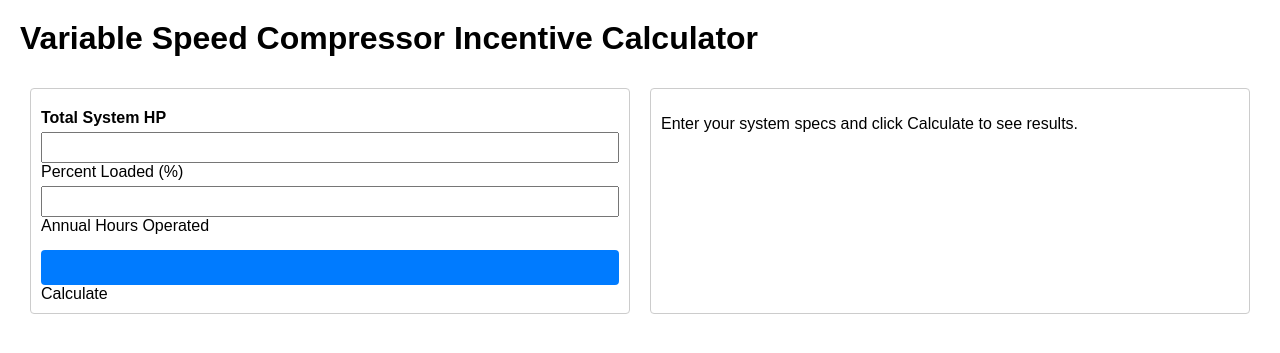
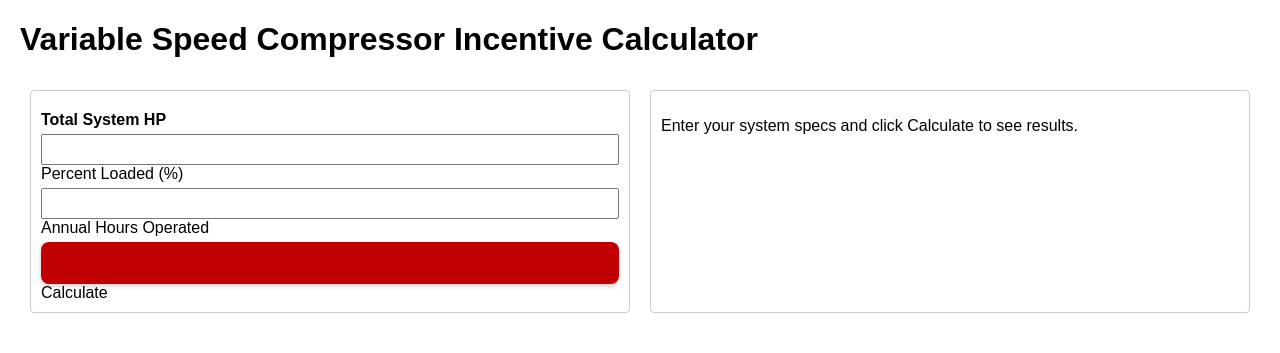
Before and after one commit to compressorman1/vsc-incentive-calculator, a Flask app: page / in a window 1280 px wide. Shown: the top 353 px of the page. Run offline with Flask 3, Linux system fonts and the light colour scheme.

Commit message:
Update index.html

```diff
--- a/templates/index.html
+++ b/templates/index.html
@@ -10,8 +10,20 @@
     .form, .summary { flex: 1 1 300px; padding: 10px; border: 1px solid #ccc; border-radius: 4px; margin: 10px; }
     label { display: block; margin-top: 10px; font-weight: bold; }
     input { width: 100%; padding: 6px; margin-top: 5px; box-sizing: border-box; }
-    .btn { margin-top: 15px; padding: 10px 20px; border: none; background-color: #007bff; color: white; border-radius: 4px; cursor: pointer; }
-    .btn:hover { background-color: #0056b3; }
+    .btn {
+  width: 100%;
+  padding: 12px;
+  background: #C00000;       /* CFM brand red */
+  color: #fff;
+  border: none;
+  border-radius: 8px;
+  font-size: 16px;
+  font-weight: 600;
+  cursor: pointer;
+  text-transform: uppercase;
+  box-shadow: 0 2px 5px rgba(0,0,0,0.2);
+   .btn:active {
+  background: #900000;       /* darker on press */
     h1, h2 { margin-top: 0; }
   </style>
 </head>
```
